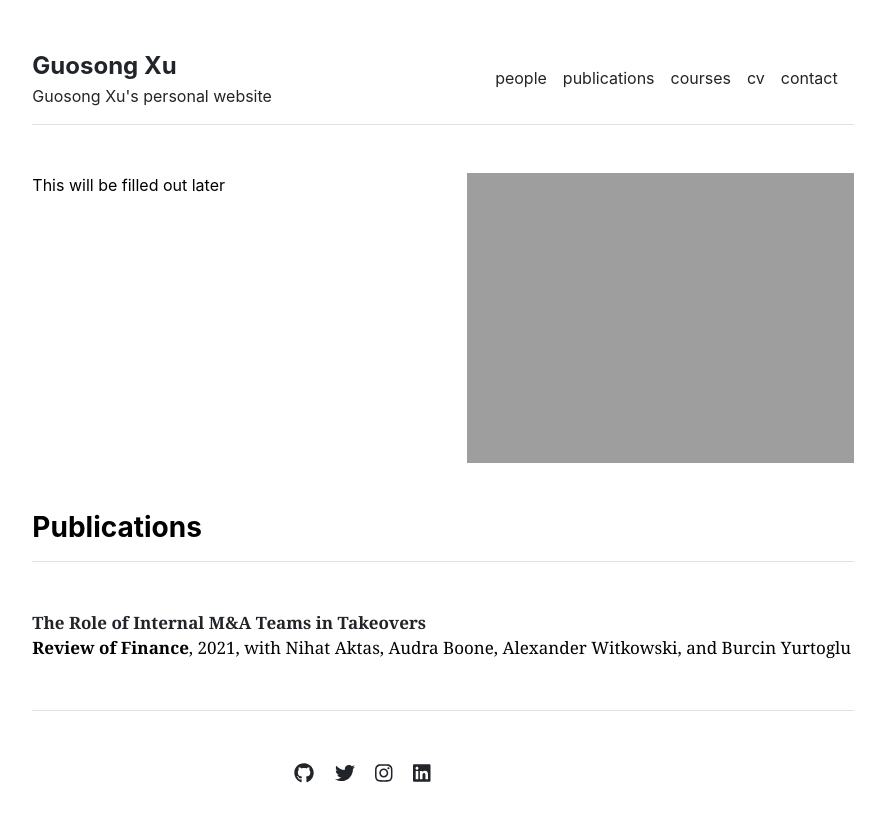
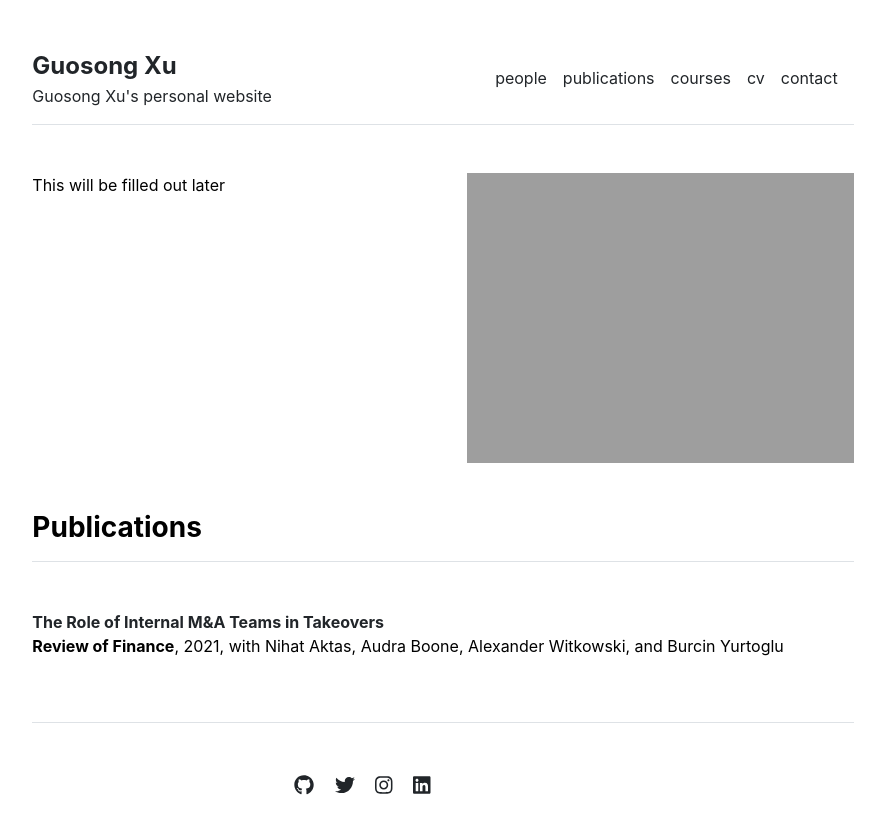
Before and after one commit to guosongxu/guosongxu.github.io, a Jekyll site: the page built from index.md, in a window 1280 px wide. Shown: the top 834 px of the page, without its empty margins (197-1082 px from the left). Built offline with Jekyll 4.4.1, drawn with Linux system fonts in a browser that asks for light colours.

Commit message:
Update home.html

```diff
--- a/_layouts/home.html
+++ b/_layouts/home.html
@@ -14,6 +14,6 @@
 <div class="row g-5 mb-5">
   <div class="col-md-12">
     <h3 class="fw-bold border-bottom pb-3 mb-5">Publications</h3>
-    <p style="font-family:georgia;font-size:17px;margin-bottom:1px;"><strong><a href="https://papers.ssrn.com/sol3/papers.cfm?abstract_id=3140400" target="_blank" rel="noreferrer noopener" aria-label=" (opens in a new tab)" style="text-decoration:none;">The Role of Internal M&amp;A Teams in Takeovers</a></strong><br><strong>Review of Finance</strong>, 2021, with Nihat Aktas, Audra Boone, Alexander Witkowski, and Burcin Yurtoglu<br> </p>
+    <p><strong><a href="https://papers.ssrn.com/sol3/papers.cfm?abstract_id=3140400" target="_blank" rel="noreferrer noopener" aria-label=" (opens in a new tab)" style="text-decoration:none;">The Role of Internal M&amp;A Teams in Takeovers</a></strong><br><strong>Review of Finance</strong>, 2021, with Nihat Aktas, Audra Boone, Alexander Witkowski, and Burcin Yurtoglu<br> </p>
   </div>
 </div>
```
